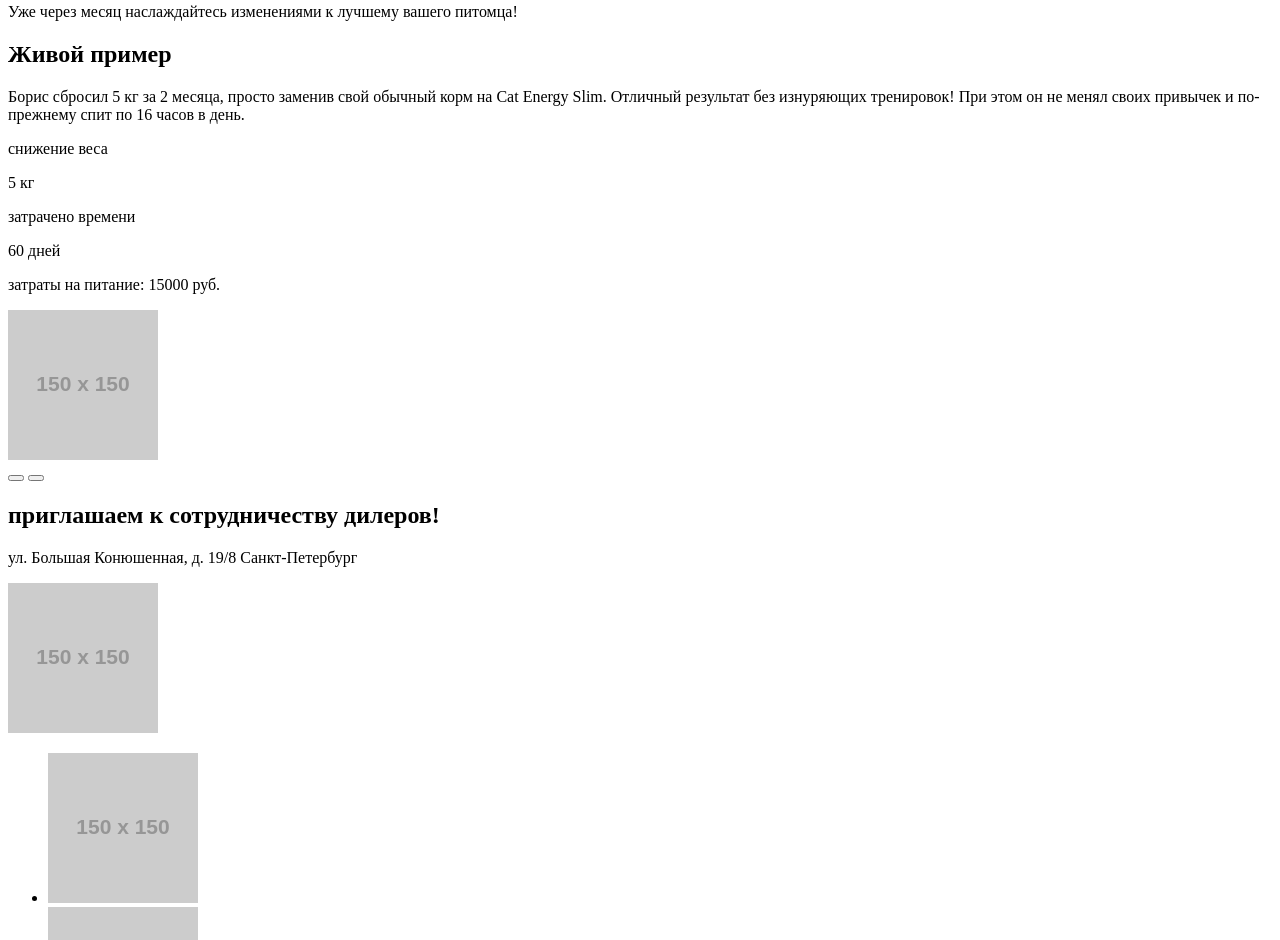
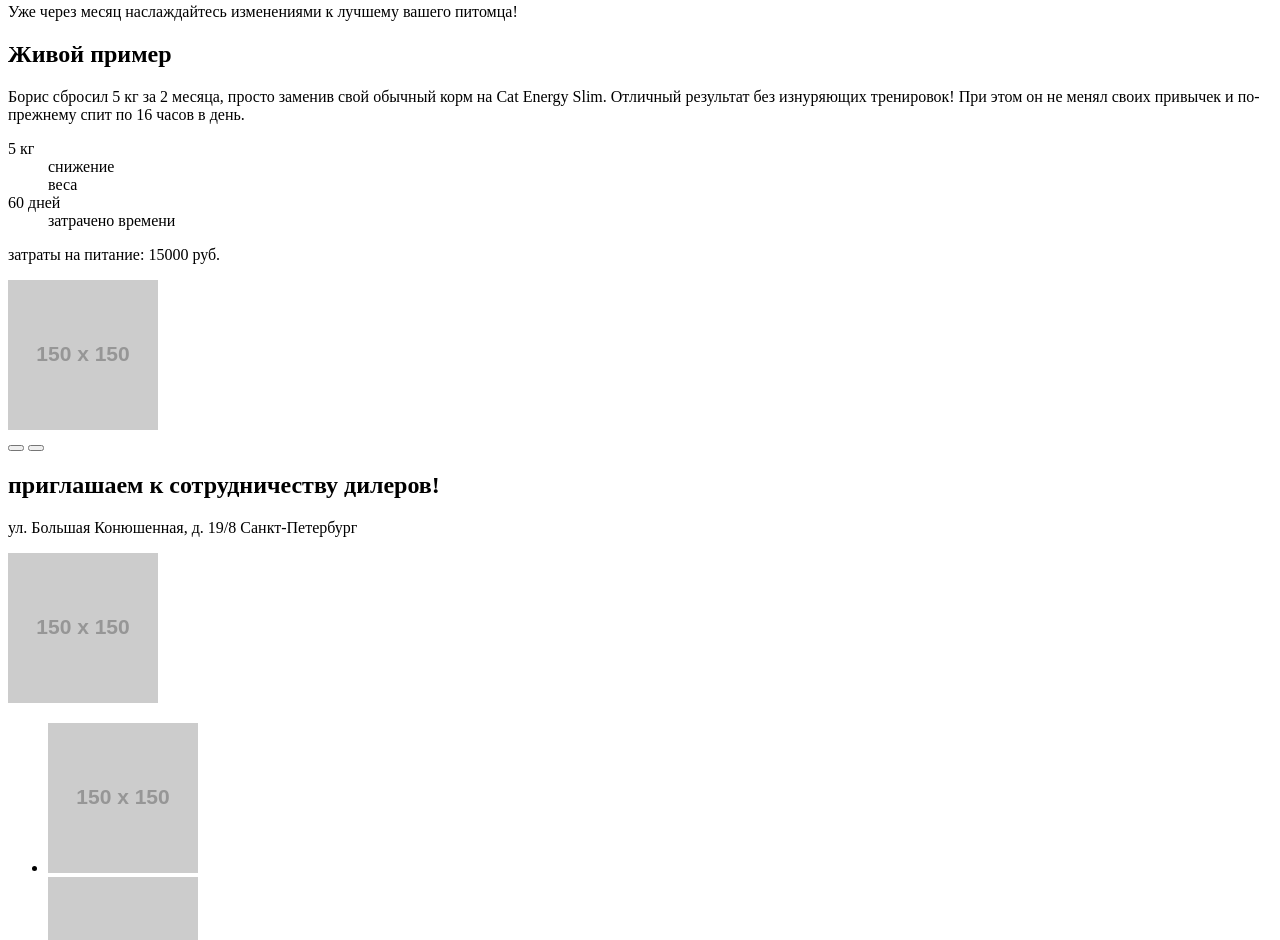
Before and after one commit to anoleynikov/360893-cat-energy-21, a website: page source/index.html in a window 1280 px wide. Shown: the part 1878-2818 px from the top of the page. Drawn offline with Linux system fonts and the light colour scheme; placeholder pictures from the web are drawn by us.

Commit message:
Правка верстки

```diff
--- a/source/index.html
+++ b/source/index.html
@@ -59,13 +59,25 @@
          </section>
          <section class="example">
             <h2>Живой пример</h2>
-            <p>Борис сбросил 5 кг за 2 месяца, просто заменив свой обычный корм на Cat Energy Slim. Отличный результат без изнуряющих тренировок! При этом он не менял своих привычек и по-прежнему спит по 16 часов в день.</p>
-            <div class="example__weight">
-               <dl>снижение веса</dl>
-               <dt>5 кг</span>
-               <dl>затрачено времени</dl>
-               <dt>60 дней</dt>
-            </div>
+             <p class="example__text">Борис сбросил 5 кг за 2 месяца, просто заменив свой обычный корм на Cat Energy Slim. Отличный результат без изнуряющих тренировок! При этом он не менял своих привычек и по-прежнему спит по 16 часов в день.</p>
+             <dl class="example__stats">
+                <div class="example__stats-item">
+                   <dt class="example__stats-number">
+                      5 кг
+                   </dt>
+                   <dd class="example__stats-desc">
+                      снижение<br> веса
+                   </dd>
+                </div>
+                <div class="example__stats-item">
+                   <dt class="example__stats-number">
+                      60 дней
+                   </dt>
+                   <dd class="example__stats-desc">
+                      затрачено времени
+                   </dd>
+                </div>
+             </dl>
          </section>
          <section class="progress">
             <p>затраты на питание: 15000 руб.</p>
```
